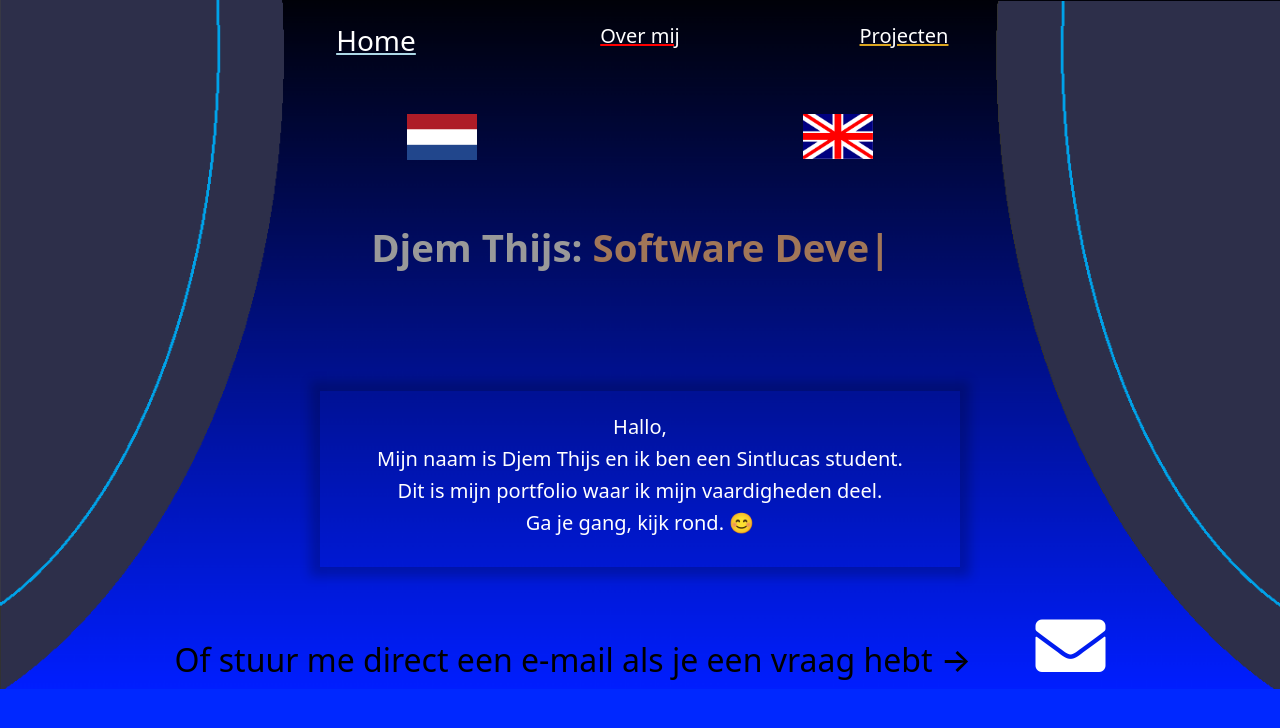
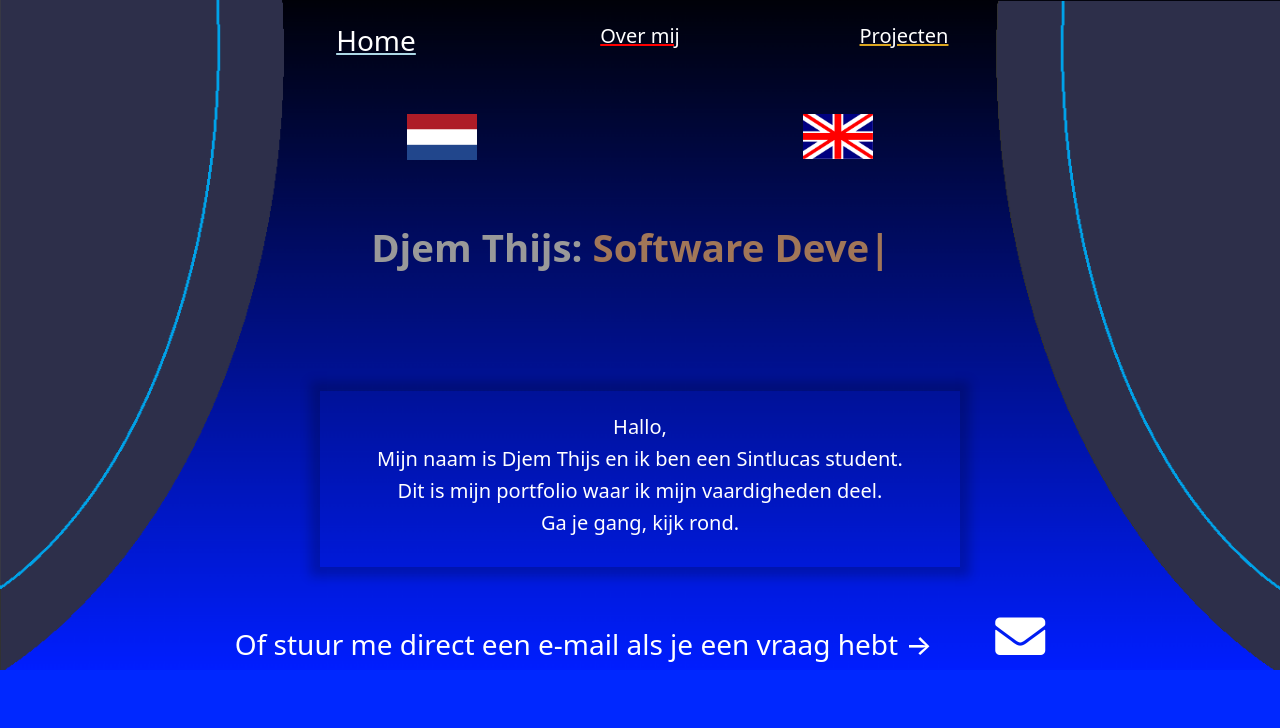
Before and after one commit to Djemtheman05/djemthijs, a plain HTML site: page indexD.html in a window 1280 px wide. Drawn offline with nearby package versions, Linux system fonts and the light colour scheme.

Commit message:
portfolio
updated

```diff
--- a/home.css
+++ b/home.css
@@ -80,12 +80,12 @@ i
     transition: 1s;
     user-select: none;
     cursor: default;
-    font-size: 70px;
+    font-size: 50px;
 }
 
 i:hover{
     transition: 0.5s;
     color: goldenrod;
     text-shadow: 0 0 75px rgb(255, 255, 255);
-    transform: rotate(720deg);
+    transform: rotate(360deg);
 }
--- a/indexD.html
+++ b/indexD.html
@@ -71,7 +71,7 @@
               <h5>Hallo,</h5>
               <h5>Mijn naam is Djem Thijs en ik ben een Sintlucas student.</h5>
               <h5>Dit is mijn portfolio waar ik mijn vaardigheden deel.
-              <h5>Ga je gang, kijk rond. 😊</h5>
+              <h5>Ga je gang, kijk rond.</h5>
               <br>
             </div>
           </div>
@@ -82,7 +82,7 @@
         <div class="container text-center">
           <div class="row">
             <div class="email">
-              <h2>Of stuur me direct een e-mail als je een vraag hebt →
+              <h3>Of stuur me direct een e-mail als je een vraag hebt →
               <span> <a href="mailto:thijsdjem@gmail.com"> <i class="fa fa-envelope" aria-hidden="true"></i></a></span></h2>
             </div>
           </div>
```
Also changed, not shown: index.html (+1 -1 lines).
